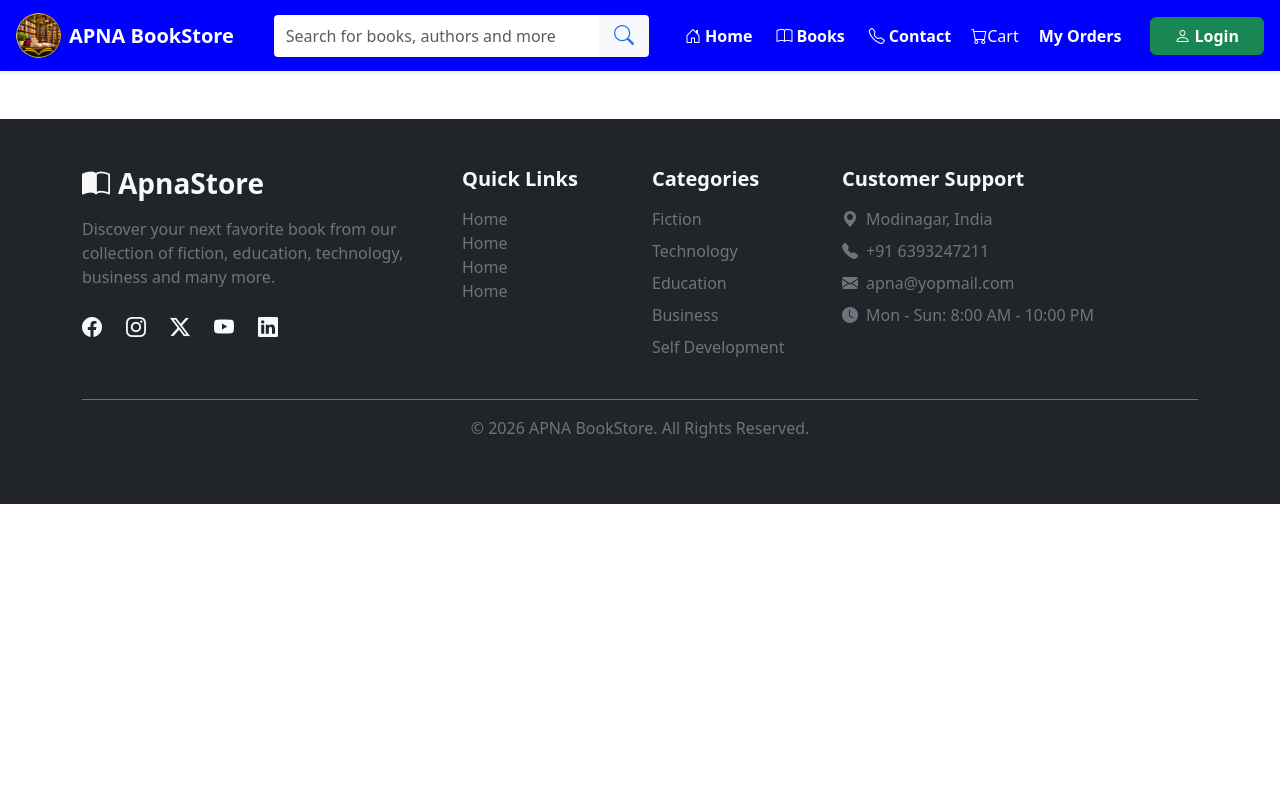
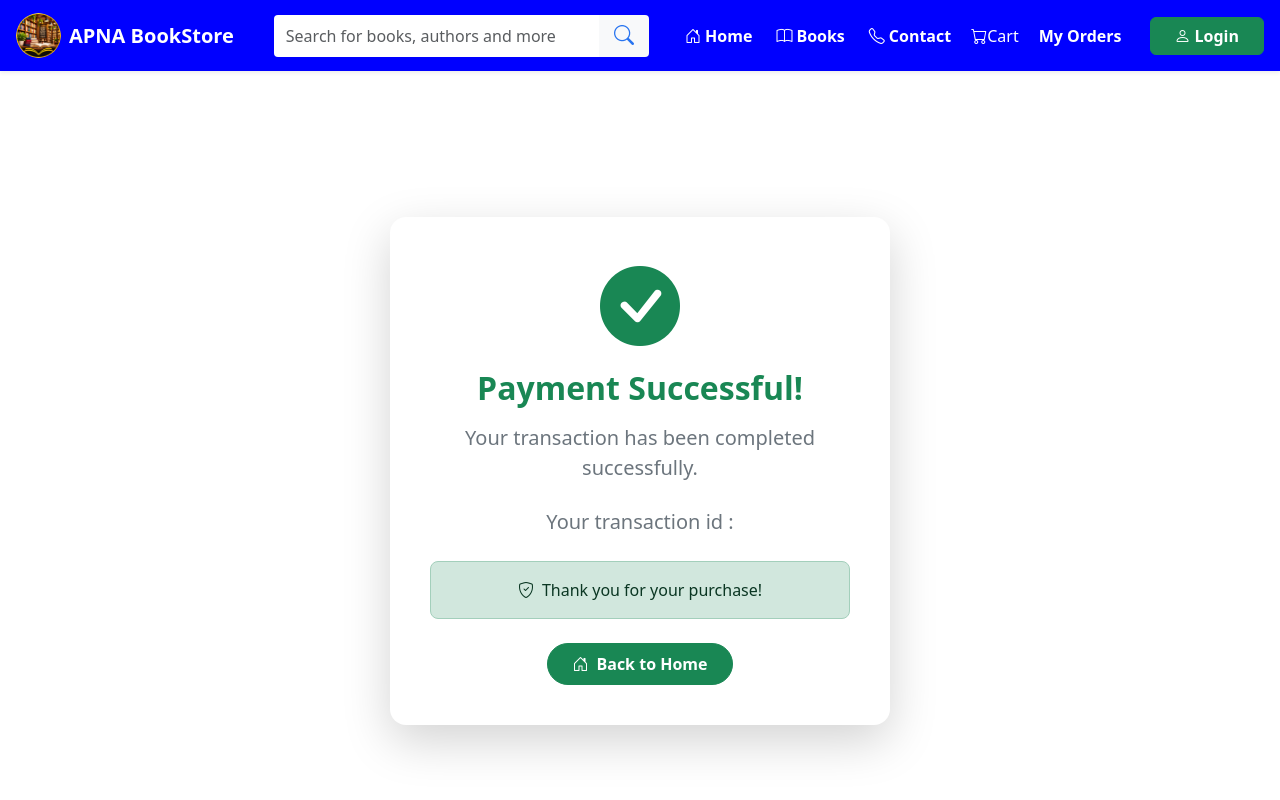
Before and after one commit to ithakurayush/ApnaStore_crud2026, a React (Vite) app in the folder user-book/: page /payment/success in a window 1280 px wide. Shown: the top 800 px of the page. Built offline with nearby package versions, Linux system fonts and the light colour scheme.

Commit message:
updated MyOrder

```diff
--- a/user-book/src/App.jsx
+++ b/user-book/src/App.jsx
@@ -10,6 +10,8 @@ import store from './app/store.js'
 import Cart from './Cart.jsx'
 import CheckOut from './CheckOut'
 import MyOrder from './MyOrder.jsx'
+import PaymentSuccess from './PaymentSuccess.jsx'
+import PaymentFailure from './PaymentFailure.jsx'
 
 
 function App () {
@@ -24,6 +26,8 @@ function App () {
       <Route path='/cart' element={<Cart />}></Route>
       <Route path='/checkout' element={<CheckOut></CheckOut>}></Route>
       <Route path = 'myorders' element = { <MyOrder></MyOrder>}></Route>
+      <Route path = '/payment/success' element = { <PaymentSuccess></PaymentSuccess> }></Route>
+      <Route path = '/payment/fail' element = { <PaymentFailure></PaymentFailure> }></Route>
     </Routes>
       <Footer />
     </BrowserRouter>
--- a/user-book/src/BookDetail.jsx
+++ b/user-book/src/BookDetail.jsx
@@ -6,6 +6,7 @@ const apiURL = import.meta.env.VITE_API_URL
 import axios from 'axios'
 import { Container, Row, Col, Button, Card, Form } from 'react-bootstrap'
 import { useDispatch } from 'react-redux'
+
 
 function BookDetail () {
   const navigate = useNavigate()
@@ -29,6 +30,11 @@ function BookDetail () {
 
   function addToCart () {
     dispatch(addProduct(book))
+  }
+
+  function buyNow(){
+    dispatch(addProduct(book))
+    navigate('/checkOut')
   }
 
   return (
@@ -149,7 +155,7 @@ function BookDetail () {
         </div>
 
         {/* Buy Now */}
-        <Button style={{ width: '180px' }} size='lg' variant='primary'>
+        <Button style={{ width: '180px' }} size='lg' variant='primary' onClick={buyNow}>
           Buy Now
         </Button>
       </div>
--- a/user-book/src/CheckOut.jsx
+++ b/user-book/src/CheckOut.jsx
@@ -1,12 +1,15 @@
 
 import { Container, Row, Col, Form, Button } from "react-bootstrap";
-import { useSelector } from "react-redux";
+import { useSelector, useDispatch } from "react-redux";
 import { useState } from "react";
-
+import { useNavigate } from "react-router-dom";
+import { deleteCart } from "./features/cart/cartSlice"
 const apiUrl = import.meta.env.VITE_API_URL;
 
 function CheckOut() {
     const { products, totalCost } = useSelector((state) => state.cart);
+    const dispatch = useDispatch();
+    let navigate = useNavigate()
 
     const [firstName, setFirstName] = useState("");
     const [lastName, setLastName] = useState("");
@@ -18,6 +21,11 @@ function CheckOut() {
     const [state, setState] = useState("");
     const [country, setCountry] = useState("");
     const [pinCode, setPinCode] = useState("");
+    const [amount, setAmount] = useState(0);
+
+    function deleteCartOnPaymentSuccess(){
+        dispatch(deleteCart())
+    }
 
     const loadScript = (src) => {
         return new Promise((resolve) => {
@@ -121,11 +129,11 @@ function CheckOut() {
 
                         if (verifyResponse.ok) {
                             alert("Payment has been completed successfully");
+                            { deleteCartOnPaymentSuccess() }
+                            navigate('/payment/success', {state : verifyData.data})
                         } else {
-                            alert(
-                                verifyData.message ||
-                                "Payment verification failed"
-                            );
+                            alert(verifyData.message || "Payment verification failed");
+                            navigate('/payment/fail')
                         }
                     } catch (error) {
                         console.error(error);
--- a/user-book/src/MyOrder.jsx
+++ b/user-book/src/MyOrder.jsx
@@ -5,17 +5,22 @@ const apiUrl = import.meta.env.VITE_API_URL
 
 function MyOrder(){
     let [myorders, setMyOrders ] = useState([])
+
     useEffect(()=>{
         let isLoggedIn = localStorage.getItem('isLoggedIn')
         if(isLoggedIn){
             let email = localStorage.getItem('email')
+            let data = {
+                email : email
+            }
             axios({
                 url : apiUrl + '/my/orders',
-                method : 'get'
+                method : 'post',
+                data : data
             }).then((res)=>{
                 setMyOrders(res.data.data)
             }).catch((err)=>{
-
+                alert(err)
             })
         }else {
             alert('please login to view yours orders....')
--- /dev/null
+++ b/user-book/src/PaymentFailure.jsx
@@ -0,0 +1,56 @@
+import { Container, Card, Button } from "react-bootstrap";
+import { Link } from "react-router-dom";
+
+function PaymentFailure() {
+    return (
+        <Container className="d-flex justify-content-center align-items-center min-vh-100">
+            <Card
+                className="text-center border-0 shadow-lg rounded-4 p-4"
+                style={{ maxWidth: "500px", width: "100%" }}
+            >
+                <Card.Body>
+                    <div className="text-danger mb-3">
+                        <i className="bi bi-x-circle-fill display-1"></i>
+                    </div>
+
+                    <h2 className="text-danger fw-bold mb-3">
+                        Payment Failed!
+                    </h2>
+
+                    <p className="text-secondary fs-5 mb-4">
+                        Sorry, your payment has been declined.
+                        Please try again.
+                    </p>
+
+                    <div className="alert alert-danger rounded-3">
+                        <i className="bi bi-exclamation-triangle-fill me-2"></i>
+                        No successful payment was recorded.
+                    </div>
+
+                    <div className="d-flex flex-column flex-sm-row justify-content-center gap-3 mt-4">
+                        <Button
+                            variant="danger"
+                            className="rounded-pill px-4 fw-semibold"
+                            onClick={() => window.history.back()}
+                        >
+                            <i className="bi bi-arrow-clockwise me-2"></i>
+                            Try Again
+                        </Button>
+
+                        <Button
+                            as={Link}
+                            to="/"
+                            variant="outline-secondary"
+                            className="rounded-pill px-4 fw-semibold"
+                        >
+                            <i className="bi bi-house-door me-2"></i>
+                            Back to Home
+                        </Button>
+                    </div>
+                </Card.Body>
+            </Card>
+        </Container>
+    );
+}
+
+export default PaymentFailure;
--- /dev/null
+++ b/user-book/src/PaymentSuccess.jsx
@@ -0,0 +1,48 @@
+import { Container, Card, Button } from "react-bootstrap";
+import { Link } from "react-router-dom";
+import { useLocation } from "react-router-dom";
+
+function PaymentSuccess() {
+    const location = useLocation();
+    const transactionId = location.state
+    return (
+        <Container className="d-flex justify-content-center align-items-center min-vh-100">
+            <Card className="text-center border-0 shadow-lg rounded-4 p-4" style={{ maxWidth: "500px", width: "100%" }}>
+                <Card.Body>
+                    <div className="text-success mb-3">
+                        <i className="bi bi-check-circle-fill display-1"></i>
+                    </div>
+
+                    <h2 className="text-success fw-bold mb-3">
+                        Payment Successful!
+                    </h2>
+
+                    <p className="text-secondary fs-5 mb-4">
+                        Your transaction has been completed successfully.
+                    </p>
+
+                    <p className="text-secondary fs-5 mb-4">
+                        Your transaction id : {transactionId}
+                    </p>
+
+                    <div className="alert alert-success rounded-3">
+                        <i className="bi bi-shield-check me-2"></i>
+                        Thank you for your purchase!
+                    </div>
+
+                    <Button
+                        as={Link}
+                        to="/"
+                        variant="success"
+                        className="rounded-pill px-4 py-2 fw-semibold mt-2"
+                    >
+                        <i className="bi bi-house-door me-2"></i>
+                        Back to Home
+                    </Button>
+                </Card.Body>
+            </Card>
+        </Container>
+    );
+}
+
+export default PaymentSuccess;
--- a/user-book/src/features/cart/cartSlice.js
+++ b/user-book/src/features/cart/cartSlice.js
@@ -15,11 +15,13 @@ let cartSlice = createSlice({
     deleteProduct: (state, action) => {
     let product = state.products.find((product) => product._id === action.payload)
     state.totalCost = state.totalCost - parseInt(product.originalPrice)
-    state.products = state.products.filter(
-        (product) => product._id !== action.payload,
-      );
+    state.products = state.products.filter((product) => product._id !== action.payload,);
     },
+    deleteCart: (state, action) => {
+      state.products.length = 0
+      state.totalCost = 0
+    }
   },
 });
-export const { addProduct, deleteProduct,totalCost } = cartSlice.actions;
+export const { addProduct, deleteProduct,totalCost,deleteCart } = cartSlice.actions;
 export default cartSlice.reducer;
```
Also changed, not shown: 2 other files (tests, documents, lock files or other folders).
